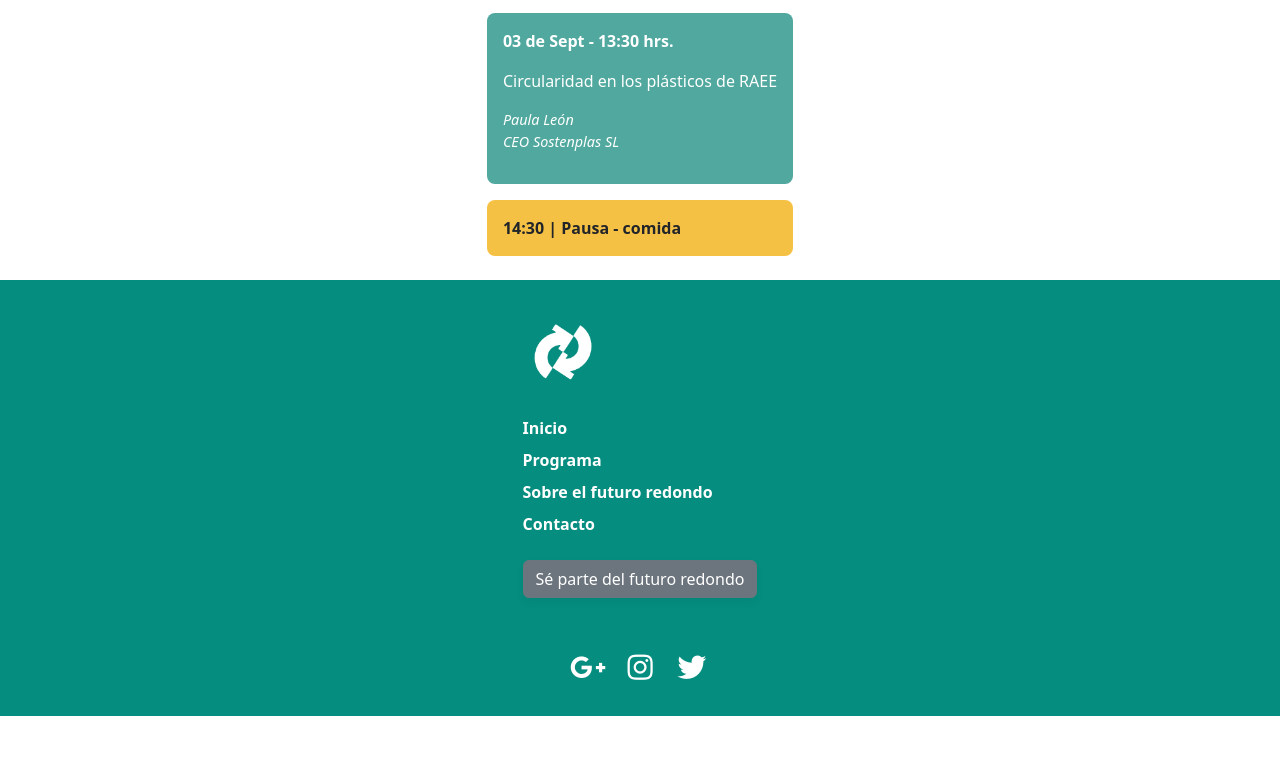
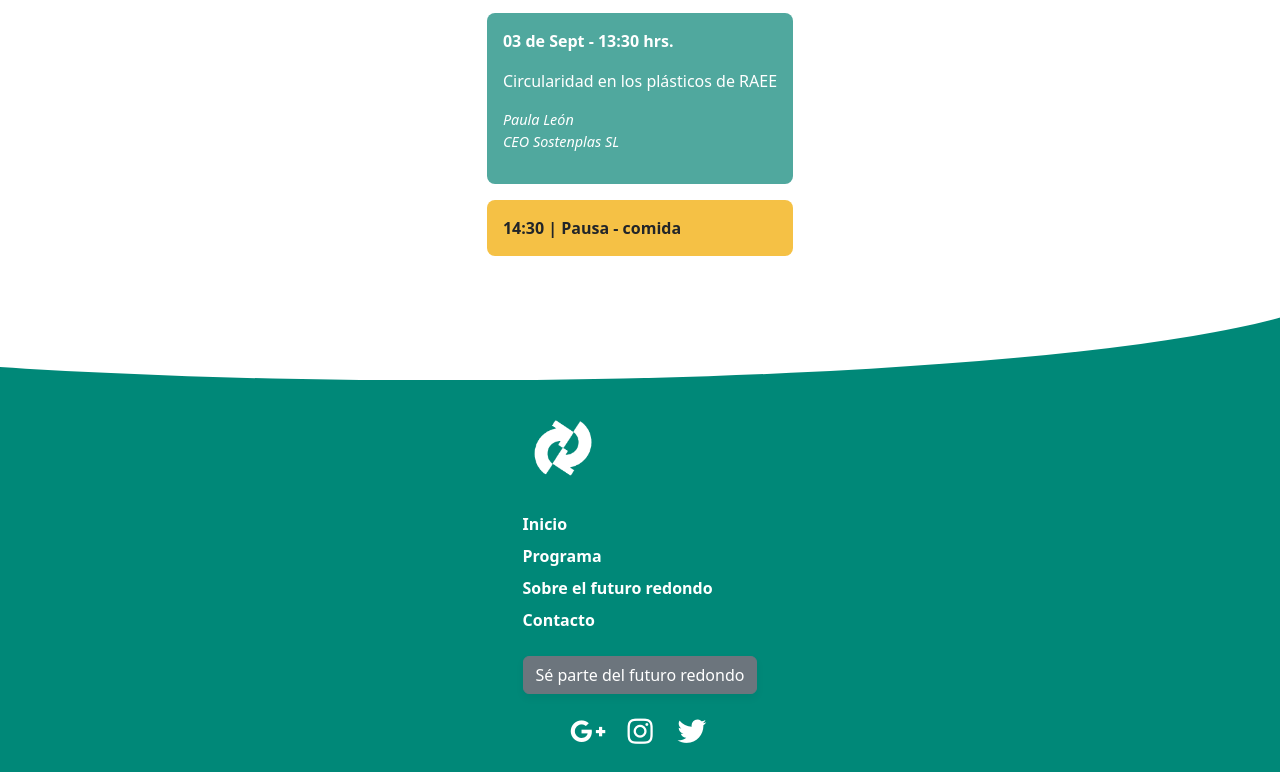
Before and after one commit to cecisalof/PEC2-HTML, a website built with Parcel: page src/index.html in a window 1280 px wide. Shown: the part 1598-2370 px from the top of the page. Before the commit the page ends 2314 px from the top, so only its background shows below. Built offline with nearby package versions, Linux system fonts and the light colour scheme.

Commit message:
[Fix]: footer curve with clip-path

```diff
--- a/src/assets/styles/components/_footer.scss
+++ b/src/assets/styles/components/_footer.scss
@@ -1,11 +1,28 @@
 .footer {
-  background-color: #058d7f;
-  padding: 2rem 1rem;
+  background-color: $primary;
+  padding: 0rem 1rem;
   color: #fff;
   text-align: left;
 
+  &::before {
+    content: "";
+    clip-path: ellipse(70% 100% at 35% 0);
+    z-index: 1;
+    background-color: #fff;
+    width: 100%;
+    height: 100px;
+    position: absolute;
+    /* top: -50px; */
+    left: 0;
+  }
+
+  &>* {
+    position: relative;
+    z-index: 2; // aseguras que el contenido esté encima de la curva
+  }
+
   &__top {
-    margin-bottom: 2rem;
+    margin: 8rem 2rem 0 2rem;
   }
 
   &__logo {
@@ -49,7 +66,7 @@
     display: flex;
     justify-content: center;
     gap: 1rem;
-    margin-top: 1.5rem;
+    margin: 1.5rem;
   }
 
   &__social {
```
